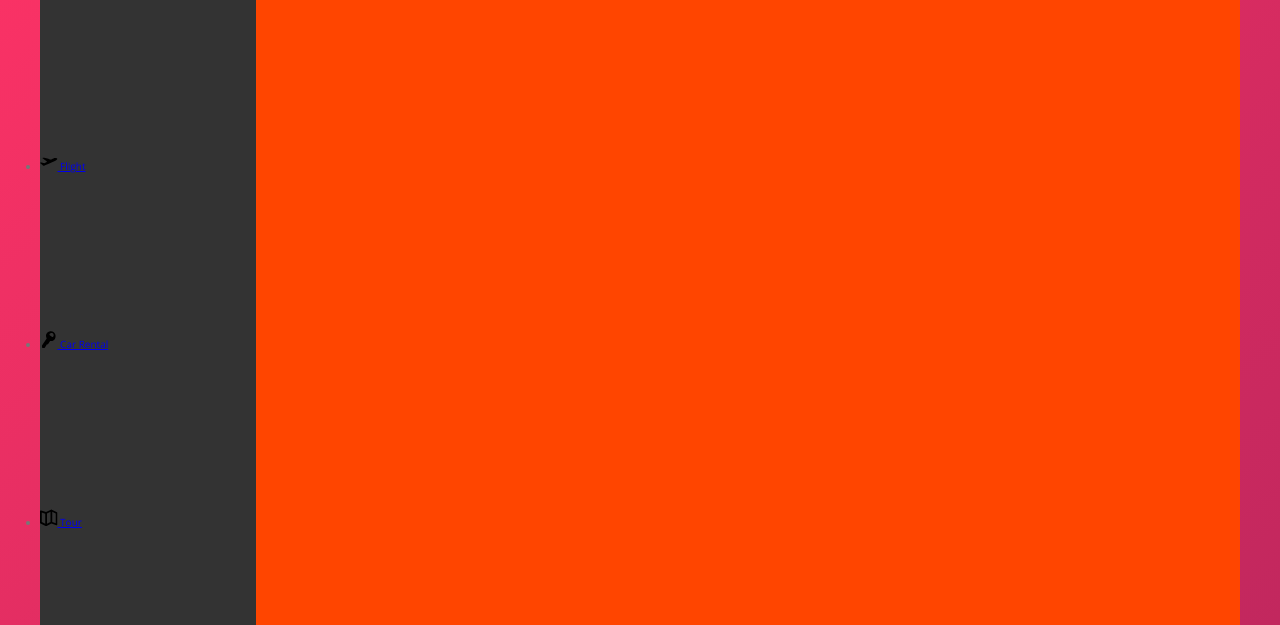
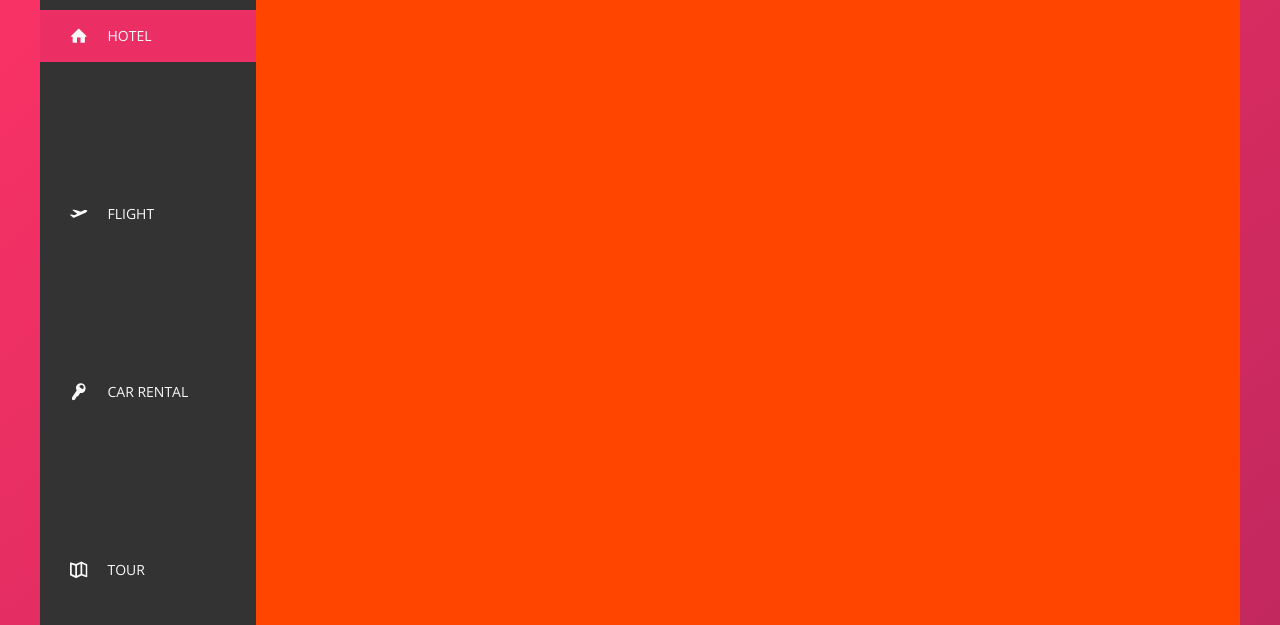
Before and after one commit to TimurJiangShan/TrilloProject, a website: page Trillo/index.html in a window 1280 px wide. Shown: the part 175-800 px from the top of the page. Drawn offline with nearby package versions, Linux system fonts and the light colour scheme.

Commit message:
Polish the sidebar part-2

```diff
--- a/Trillo/index.html
+++ b/Trillo/index.html
@@ -42,7 +42,7 @@
             <div class="content">
                 <nav class="sidebar">
                     <ul class="side-nav">
-                        <li class="side-nav__item">
+                        <li class="side-nav__item side-nav__item--active">
                             <a href="#" class="side-nav__link">
                                 <svg class="side-nav__icon"><use xlink:href="img/sprite.svg#icon-home"></use></svg>
                                 <span>Hotel</span>
--- a/Trillo/sass/_components.scss
+++ b/Trillo/sass/_components.scss
@@ -127,17 +127,63 @@
 // SIDE NAVIGATION
 
 .side-nav {
+
+    font-size: 1.4rem;
+    list-style: none;
+    margin-top: 3.5rem;
+
     &__item {
+        position: relative;
 
+        &:not(:last-child) {
+            margin-bottom: .5rem;
+        }
     }
 
-    &__link {
+    &__item::before {
+        content: "";
+        position: absolute;
+        top: 0;
+        left: 0;
+        height: 100%;
+        width: 3px;
+        background-color: var(--color-primary);
+        transform: scaleY(0);
+        transition: transform .2s,
+                    width .4s cubic-bezier(1,0,0,1) .2s,
+                    background-color .1s;
+    }
 
+
+    &__item:hover::before,
+    &__item--active::before {
+        transform: scaleY(1);
+        width: 100%;
+    }
+    &__item:active::before {
+        background-color: var(--color-primary-light);
+    }
+
+
+    &__link:link,
+    &__link:visited {
+        color: var(--color-grey-light-1);
+        text-decoration: none;
+        text-transform: uppercase;
+        display: block;
+        padding: 1.5rem 3rem;
+        position: relative;
+        z-index: 10; // z-index only works if we specified position
+
+        display: flex;
+        align-items: center;
     }
 
     &__icon {
         width: 1.75rem;
         height: 1.75rem;
+        margin-right: 2rem;
+        fill: currentColor;
     }
 }
 
```
Also changed, not shown: Trillo/css/style.css.
